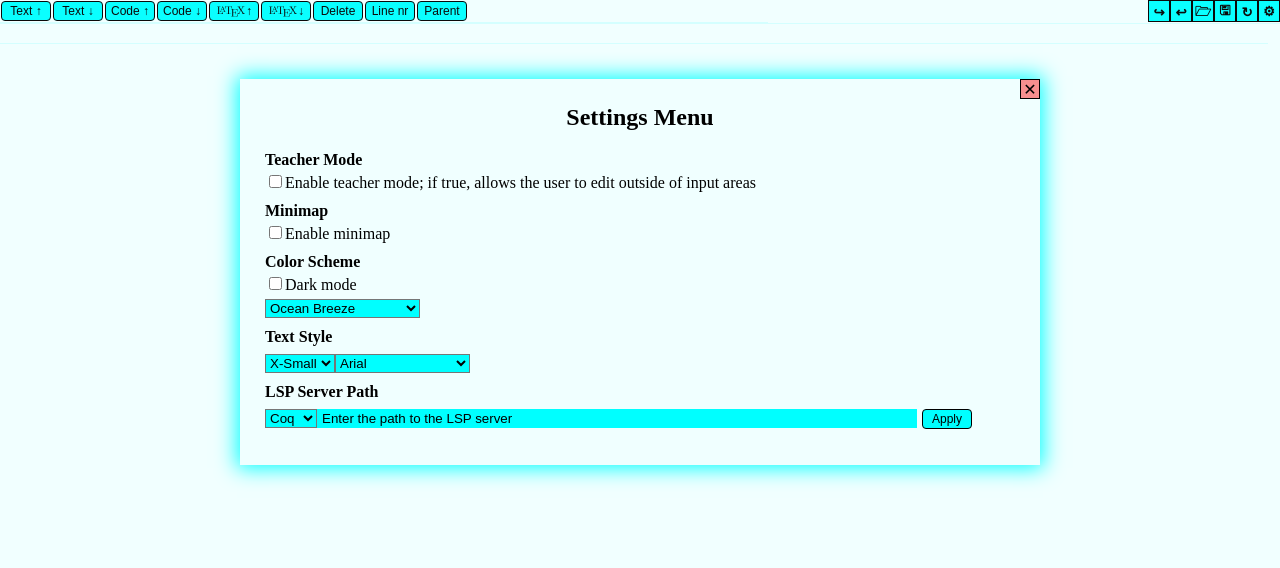
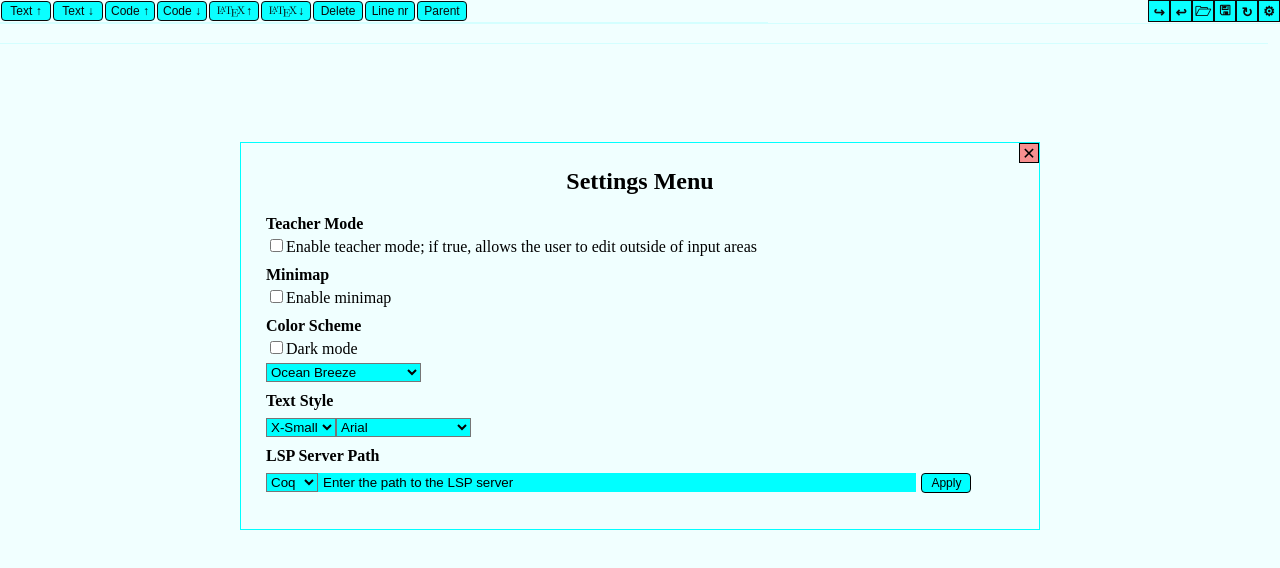
Before and after one commit to Moonlington/ProofFlow, a website built with Vite: page index.html in a window 1280 px wide. Both pictures are taken after a click on the button "Show Settings Menu". Built offline with nearby package versions, Linux system fonts and the light colour scheme; what @benrbray/prosemirror-math would draw is missing.

Commit message:
Styling imprv for popups and hovertooltip

```diff
--- a/src/styles/ProofFlow.css
+++ b/src/styles/ProofFlow.css
@@ -344,5 +344,7 @@
   }
 
   .hovertooltip {
-    /* Hi lars can u make this nice smiley face :) */
+    border: 1px solid var(--secondary-color);
+    background-color: var(--primary-color);
+    color: var(--text-color);
   }
--- a/src/styles/settings.css
+++ b/src/styles/settings.css
@@ -14,12 +14,9 @@
     width: 90%;
     min-width: 550px;
     max-width: 800px;
-    background-color: var(--primary-color);
     padding: 25px;
-    box-shadow: 0px 0px 20px 3px var(--secondary-color);
-    z-index: 1000;
     text-align: center;
-    margin-bottom: 20%;
+    margin-bottom: 10%;
     position: relative;
 }
 
@@ -141,11 +138,8 @@
     position: fixed;
     top: 24px;
     right: 12px;
-    background-color: var(--primary-color);
     padding-left: 5px;
     border-radius: 5px;
-    box-shadow: 0px 0px 20px 3px var(--secondary-color);
-    z-index: 999;
     width: 270px;
 }
 
@@ -176,3 +170,10 @@
     height: 30px;
     width: 50px;
 }
+
+.popup, .reset-confirm-container {
+    border: 1px solid var(--secondary-color);
+    background-color: var(--primary-color);
+    color: var(--text-color);
+    z-index: 1000;
+}
```
